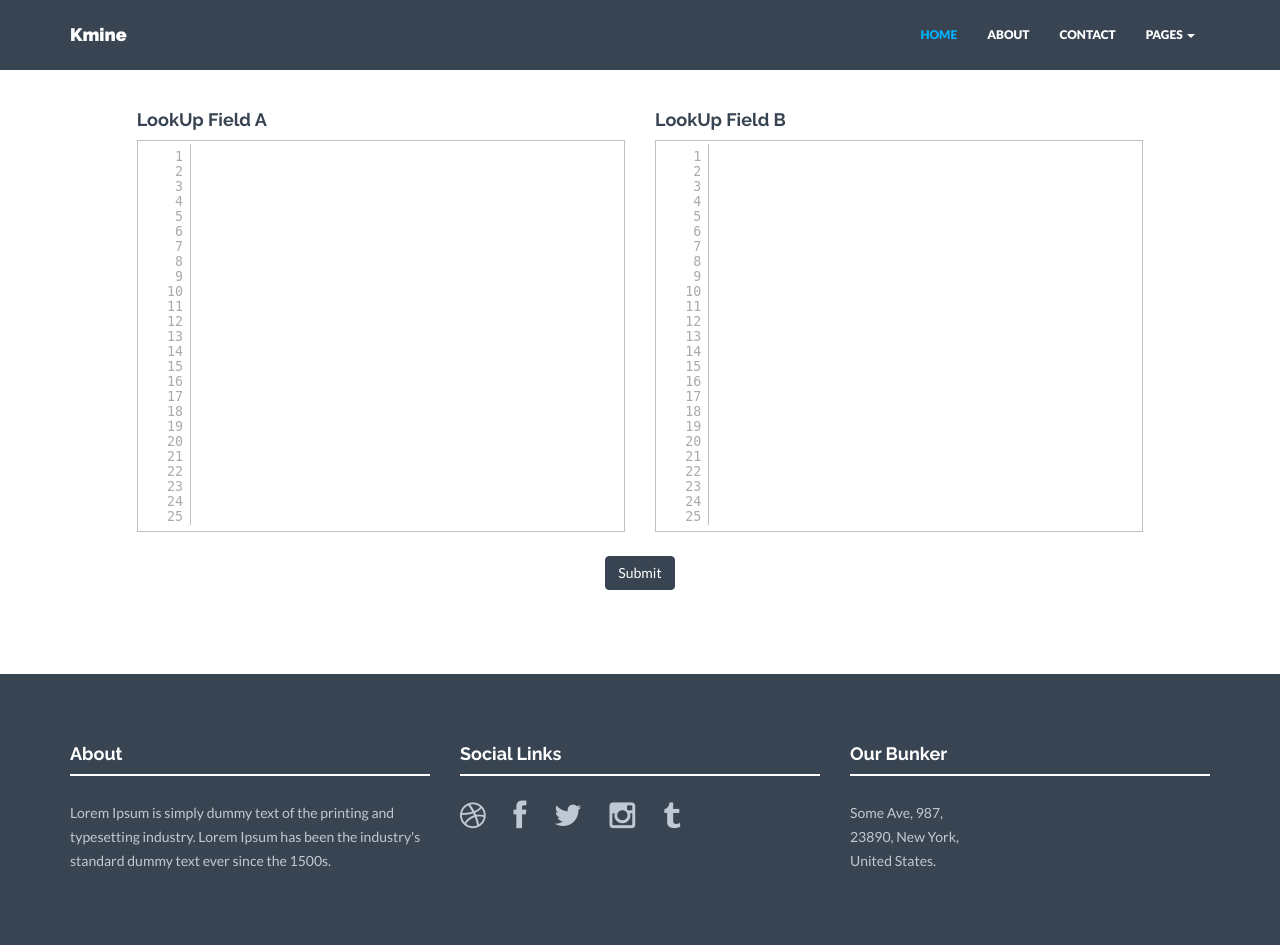
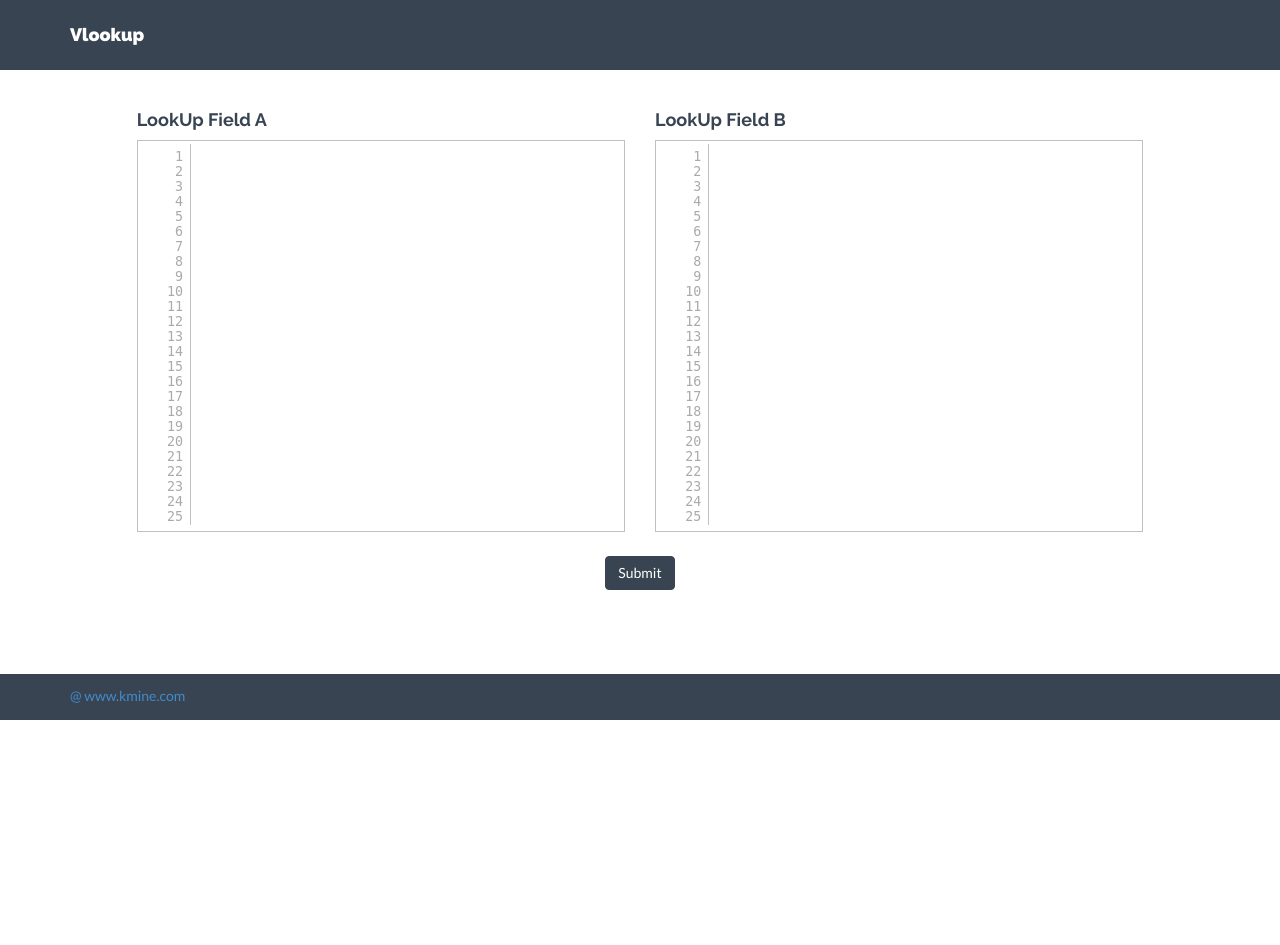
Before and after one commit to kmine-info/comparecolumns, a Django app: template VLookUp/VLookUpTool/templates/VLookUpTool/vlook_up.html in a window 1280 px wide. After the commit the page ends 720 px from the top, so only its background shows below. Run offline with Django 3.2, Linux system fonts and the light colour scheme; the template is opened without the code that fills it: values that come from a table or form of the project are taken from there, others are empty; some libraries are stand-ins or nearby versions.

Commit message:
rewrite navbar & footer designs with base template

```diff
--- a/VLookUp/ThemesSettings/templates/default_theme/base/__base.html
+++ b/VLookUp/ThemesSettings/templates/default_theme/base/__base.html
@@ -9,7 +9,7 @@
     <meta name="author" content="">
     <link rel="shortcut icon" href="{% static "assets/ico/favicon.ico" %}">
 
-    <title>{{comp_profile_name}} - {{ Title }}</title>
+    <title>{{comp_profile_name}} - Vlookup</title>
 
     <!-- Bootstrap core CSS -->
     <link href="{% static "assets/css/bootstrap.css" %}" rel="stylesheet">
--- a/VLookUp/ThemesSettings/templates/default_theme/base/__footer.html
+++ b/VLookUp/ThemesSettings/templates/default_theme/base/__footer.html
@@ -1,14 +1,15 @@
 <!-- *****************************************************************************************************************
 	 FOOTER
 	 ***************************************************************************************************************** -->
-	 <div id="footerwrap">
+	 <div id="footerwrap" style="padding:0px;">
 	 	<div class="container">
 		 	<div class="row">
 		 		<div class="col-lg-4">
-		 			<h4>About</h4>
-		 			<div class="hline-w"></div>
-		 			<p>Lorem Ipsum is simply dummy text of the printing and typesetting industry. Lorem Ipsum has been the industry's standard dummy text ever since the 1500s.</p>
+		 			<!-- <h4>About</h4>
+		 			<div class="hline-w"></div>  -->
+		 			<p><a href="https://www.kmine.com">@ www.kmine.com</a></p>
 		 		</div>
+		 		<!--
 		 		<div class="col-lg-4">
 		 			<h4>Social Links</h4>
 		 			<div class="hline-w"></div>
@@ -29,7 +30,7 @@
 		 				United States.<br/>
 		 			</p>
 		 		</div>
-
+		 	 -->
 		 	</div><! --/row -->
 	 	</div><! --/container -->
 	 </div><! --/footerwrap -->
--- a/VLookUp/ThemesSettings/templates/default_theme/base/__navbar.html
+++ b/VLookUp/ThemesSettings/templates/default_theme/base/__navbar.html
@@ -8,8 +8,10 @@
             <span class="icon-bar"></span>
             <span class="icon-bar"></span>
           </button>
-          <a class="navbar-brand" href="index.html">{{comp_profile_name}}</a>
+          <a class="navbar-brand" href="/">Vlookup</a>
         </div>
+
+        <!--
         <div class="navbar-collapse collapse navbar-right">
           <ul class="nav navbar-nav">
             <li class="active"><a href="index.html">HOME</a></li>
@@ -25,6 +27,9 @@
               </ul>
             </li>
           </ul>
-        </div><!--/.nav-collapse -->
+        </div>
+         -->
+
+        <!--/.nav-collapse -->
       </div>
     </div>
```
